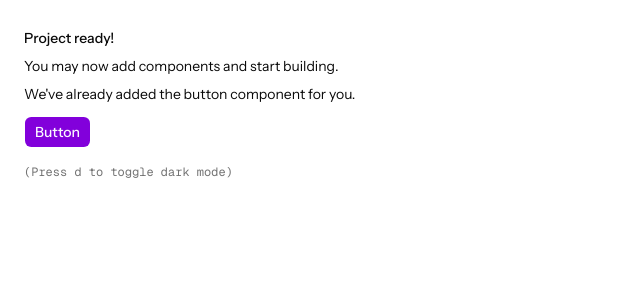
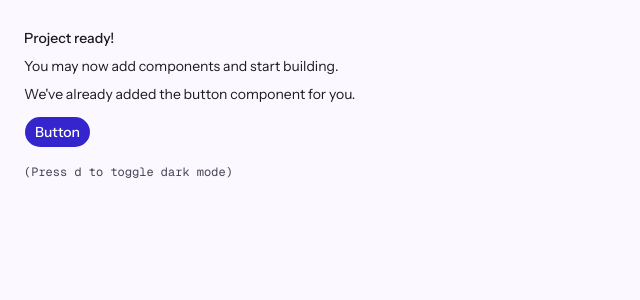
Before and after one commit to kunalPisolkar24/pixii-photo-upgrader, a Next.js app: page / in a window 1280 px wide. Shown: the top 300 px of the page, without its empty margins (0-640 px from the left). Built offline with nearby package versions, Linux system fonts and the light colour scheme.

Commit message:
integrate DESIGN.md colors and theme variables into globals.css

```diff
--- a/app/globals.css
+++ b/app/globals.css
@@ -5,115 +5,117 @@
 @custom-variant dark (&:is(.dark *));
 
 :root {
-    --background: oklch(1 0 0);
-    --foreground: oklch(0.145 0 0);
-    --card: oklch(1 0 0);
-    --card-foreground: oklch(0.145 0 0);
-    --popover: oklch(1 0 0);
-    --popover-foreground: oklch(0.145 0 0);
-    --primary: oklch(0.496 0.265 301.924);
-    --primary-foreground: oklch(0.977 0.014 308.299);
-    --secondary: oklch(0.967 0.001 286.375);
-    --secondary-foreground: oklch(0.21 0.006 285.885);
-    --muted: oklch(0.97 0 0);
-    --muted-foreground: oklch(0.556 0 0);
-    --accent: oklch(0.97 0 0);
-    --accent-foreground: oklch(0.205 0 0);
-    --destructive: oklch(0.577 0.245 27.325);
-    --border: oklch(0.922 0 0);
-    --input: oklch(0.922 0 0);
-    --ring: oklch(0.708 0 0);
-    --chart-1: oklch(0.811 0.111 293.571);
-    --chart-2: oklch(0.606 0.25 292.717);
-    --chart-3: oklch(0.541 0.281 293.009);
-    --chart-4: oklch(0.491 0.27 292.581);
-    --chart-5: oklch(0.432 0.232 292.759);
-    --radius: 0.45rem;
-    --sidebar: oklch(0.985 0 0);
-    --sidebar-foreground: oklch(0.145 0 0);
-    --sidebar-primary: oklch(0.558 0.288 302.321);
-    --sidebar-primary-foreground: oklch(0.977 0.014 308.299);
-    --sidebar-accent: oklch(0.97 0 0);
-    --sidebar-accent-foreground: oklch(0.205 0 0);
-    --sidebar-border: oklch(0.922 0 0);
-    --sidebar-ring: oklch(0.708 0 0);
+    --background: #fcf8ff;
+    --foreground: #1b1b24;
+
+    --card: #ffffff;
+    --card-foreground: #1b1b24;
+
+    --popover: #ffffff;
+    --popover-foreground: #1b1b24;
+
+    --primary: #3525cd;
+    --primary-foreground: #ffffff;
+
+    --secondary: #5f5e61;
+    --secondary-foreground: #ffffff;
+
+    --muted: #f0ecf9;
+    --muted-foreground: #464555;
+
+    --accent: #f5f2ff;
+    --accent-foreground: #3525cd;
+
+    --destructive: #ba1a1a;
+    --destructive-foreground: #ffffff;
+
+    --border: #c7c4d8;
+    --input: #c7c4d8;
+    --ring: #4d44e3;
+
+    --radius: 0.5rem;
 }
 
 .dark {
-    --background: oklch(0.145 0 0);
-    --foreground: oklch(0.985 0 0);
-    --card: oklch(0.205 0 0);
-    --card-foreground: oklch(0.985 0 0);
-    --popover: oklch(0.205 0 0);
-    --popover-foreground: oklch(0.985 0 0);
-    --primary: oklch(0.438 0.218 303.724);
-    --primary-foreground: oklch(0.977 0.014 308.299);
-    --secondary: oklch(0.274 0.006 286.033);
-    --secondary-foreground: oklch(0.985 0 0);
-    --muted: oklch(0.269 0 0);
-    --muted-foreground: oklch(0.708 0 0);
-    --accent: oklch(0.269 0 0);
-    --accent-foreground: oklch(0.985 0 0);
-    --destructive: oklch(0.704 0.191 22.216);
-    --border: oklch(1 0 0 / 10%);
-    --input: oklch(1 0 0 / 15%);
-    --ring: oklch(0.556 0 0);
-    --chart-1: oklch(0.811 0.111 293.571);
-    --chart-2: oklch(0.606 0.25 292.717);
-    --chart-3: oklch(0.541 0.281 293.009);
-    --chart-4: oklch(0.491 0.27 292.581);
-    --chart-5: oklch(0.432 0.232 292.759);
-    --sidebar: oklch(0.205 0 0);
-    --sidebar-foreground: oklch(0.985 0 0);
-    --sidebar-primary: oklch(0.627 0.265 303.9);
-    --sidebar-primary-foreground: oklch(0.977 0.014 308.299);
-    --sidebar-accent: oklch(0.269 0 0);
-    --sidebar-accent-foreground: oklch(0.985 0 0);
-    --sidebar-border: oklch(1 0 0 / 10%);
-    --sidebar-ring: oklch(0.556 0 0);
+    --background: #1b1b24;
+    --foreground: #fcf8ff;
+
+    --card: #24242e;
+    --card-foreground: #fcf8ff;
+
+    --popover: #24242e;
+    --popover-foreground: #fcf8ff;
+
+    --primary: #c3c0ff;
+    --primary-foreground: #0f0069;
+
+    --secondary: #c8c5ca;
+    --secondary-foreground: #1b1b1e;
+
+    --muted: #302f39;
+    --muted-foreground: #c7c4d8;
+
+    --accent: #4d44e3;
+    --accent-foreground: #fcf8ff;
+
+    --destructive: #ffb4ab;
+    --destructive-foreground: #690005;
+
+    --border: #464555;
+    --input: #464555;
+    --ring: #c3c0ff;
 }
 
 @theme inline {
     --font-sans: var(--font-sans);
     --font-heading: var(--font-heading);
-    --color-sidebar-ring: var(--sidebar-ring);
-    --color-sidebar-border: var(--sidebar-border);
-    --color-sidebar-accent-foreground: var(--sidebar-accent-foreground);
-    --color-sidebar-accent: var(--sidebar-accent);
-    --color-sidebar-primary-foreground: var(--sidebar-primary-foreground);
-    --color-sidebar-primary: var(--sidebar-primary);
-    --color-sidebar-foreground: var(--sidebar-foreground);
-    --color-sidebar: var(--sidebar);
-    --color-chart-5: var(--chart-5);
-    --color-chart-4: var(--chart-4);
-    --color-chart-3: var(--chart-3);
-    --color-chart-2: var(--chart-2);
-    --color-chart-1: var(--chart-1);
+
+    --color-background: var(--background);
+    --color-foreground: var(--foreground);
+    --color-card: var(--card);
+    --color-card-foreground: var(--card-foreground);
+    --color-popover: var(--popover);
+    --color-popover-foreground: var(--popover-foreground);
+    --color-primary: var(--primary);
+    --color-primary-foreground: var(--primary-foreground);
+    --color-secondary: var(--secondary);
+    --color-secondary-foreground: var(--secondary-foreground);
+    --color-muted: var(--muted);
+    --color-muted-foreground: var(--muted-foreground);
+    --color-accent: var(--accent);
+    --color-accent-foreground: var(--accent-foreground);
+    --color-destructive: var(--destructive);
+    --color-destructive-foreground: var(--destructive-foreground);
+    --color-border: var(--border);
+    --color-input: var(--input);
     --color-ring: var(--ring);
-    --color-input: var(--input);
-    --color-border: var(--border);
-    --color-destructive: var(--destructive);
-    --color-accent-foreground: var(--accent-foreground);
-    --color-accent: var(--accent);
-    --color-muted-foreground: var(--muted-foreground);
-    --color-muted: var(--muted);
-    --color-secondary-foreground: var(--secondary-foreground);
-    --color-secondary: var(--secondary);
-    --color-primary-foreground: var(--primary-foreground);
-    --color-primary: var(--primary);
-    --color-popover-foreground: var(--popover-foreground);
-    --color-popover: var(--popover);
-    --color-card-foreground: var(--card-foreground);
-    --color-card: var(--card);
-    --color-foreground: var(--foreground);
-    --color-background: var(--background);
-    --radius-sm: calc(var(--radius) * 0.6);
-    --radius-md: calc(var(--radius) * 0.8);
-    --radius-lg: var(--radius);
-    --radius-xl: calc(var(--radius) * 1.4);
-    --radius-2xl: calc(var(--radius) * 1.8);
-    --radius-3xl: calc(var(--radius) * 2.2);
-    --radius-4xl: calc(var(--radius) * 2.6);
+
+    /* Custom Design System Colors */
+    --color-surface: #fcf8ff;
+    --color-surface-dim: #dcd8e5;
+    --color-surface-bright: #fcf8ff;
+    --color-surface-container-lowest: #ffffff;
+    --color-surface-container-low: #f5f2ff;
+    --color-surface-container: #f0ecf9;
+    --color-surface-container-high: #eae6f4;
+    --color-surface-container-highest: #e4e1ee;
+    --color-on-surface: #1b1b24;
+    --color-on-surface-variant: #464555;
+    --color-outline: #777587;
+    --color-outline-variant: #c7c4d8;
+
+    /* Custom Spacing from DESIGN.md */
+    --spacing-unit: 4px;
+    --spacing-container: 32px;
+    --spacing-gutter: 24px;
+    --spacing-section: 64px;
+
+    /* Radius scale from DESIGN.md */
+    --radius-sm: 0.25rem;
+    --radius-md: 0.75rem;
+    --radius-lg: 1rem;
+    --radius-xl: 1.5rem;
+    --radius-full: 9999px;
 }
 
 @layer base {
@@ -127,3 +129,16 @@
     @apply font-sans;
     }
 }
+
+
+@layer base {
+  * {
+    @apply border-border outline-ring/50;
+    }
+  body {
+    @apply bg-background text-foreground;
+    }
+  html {
+    @apply font-sans;
+    }
+}
```
